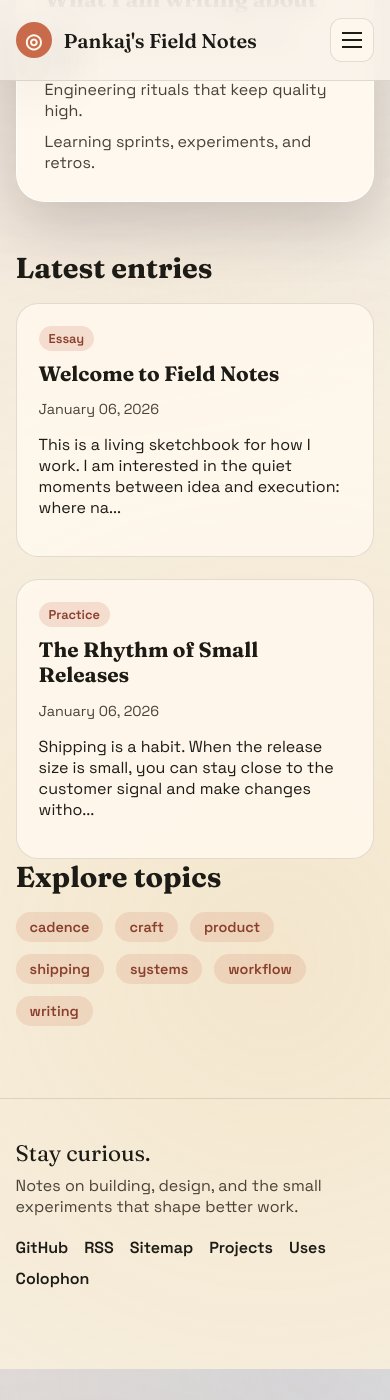
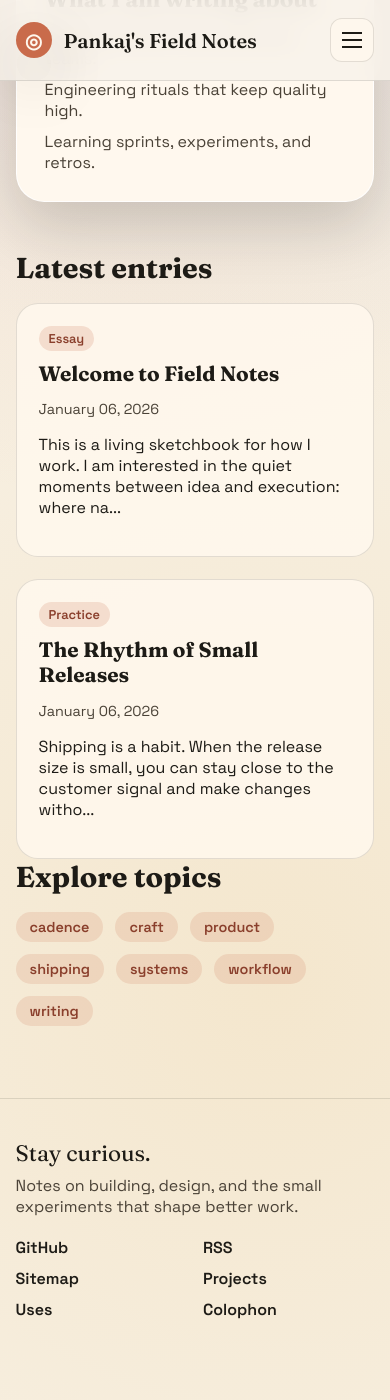
Before and after one commit to pankaj28843/pankaj28843.github.io, a Jekyll site: the page built from index.html, in a window 390 px wide and 1400 px high, scrolled down 685 px. Built offline with Jekyll 4.4.1, drawn with Linux system fonts in a browser that asks for light colours; the list of posts is cut into pages by our own code; before the commit the page ends 2054 px from its top, so only the background shows below that.

Commit message:
fix: grid-wrap footer links on small screens

```diff
--- a/assets/css/main.css
+++ b/assets/css/main.css
@@ -513,4 +513,15 @@ body.nav-open .nav-overlay {
   .content {
     padding: 24px;
   }
+
+  .footer-links {
+    display: grid;
+    grid-template-columns: repeat(2, minmax(0, 1fr));
+    gap: 10px 16px;
+    width: 100%;
+  }
+
+  .footer-links a {
+    min-width: 0;
+  }
 }
```
